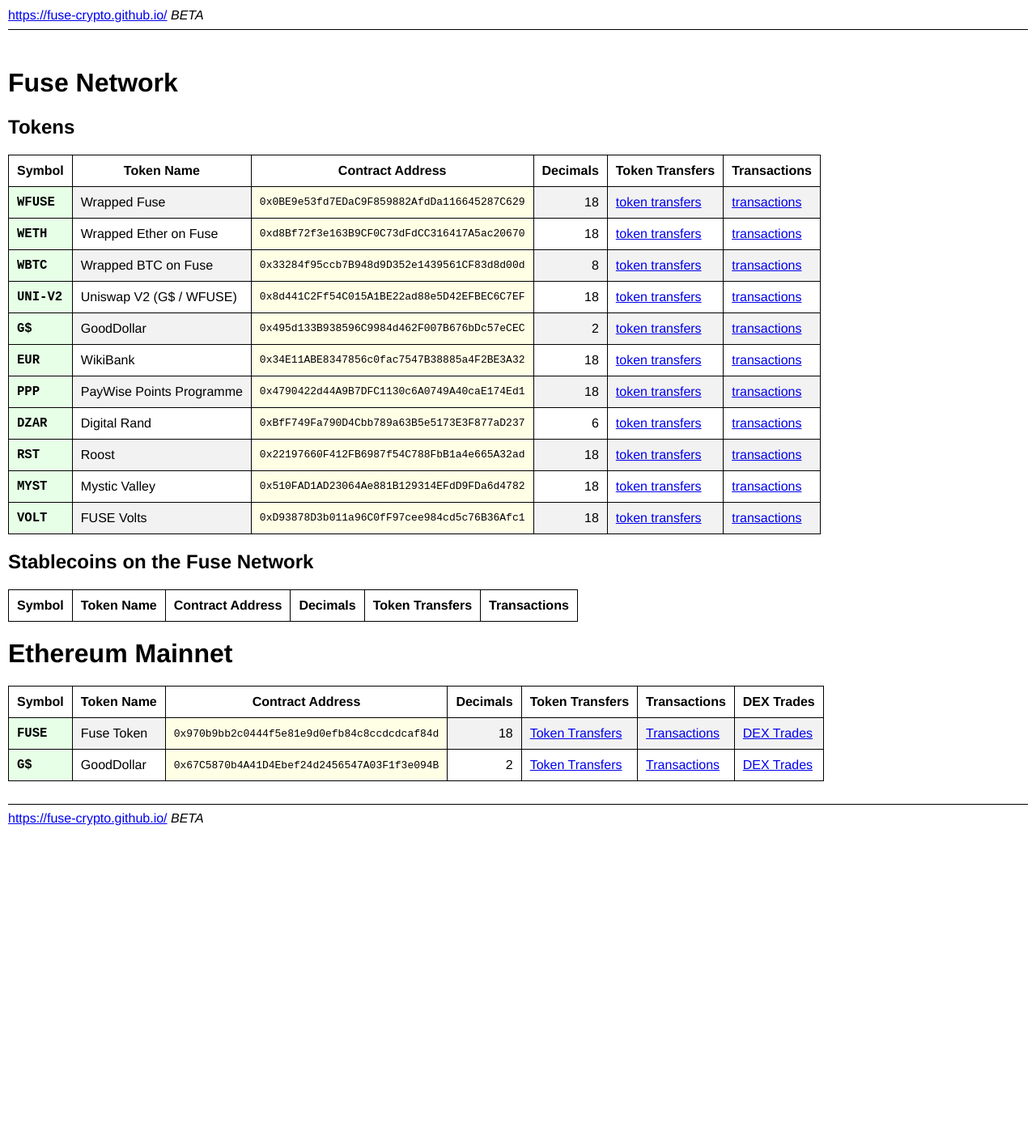
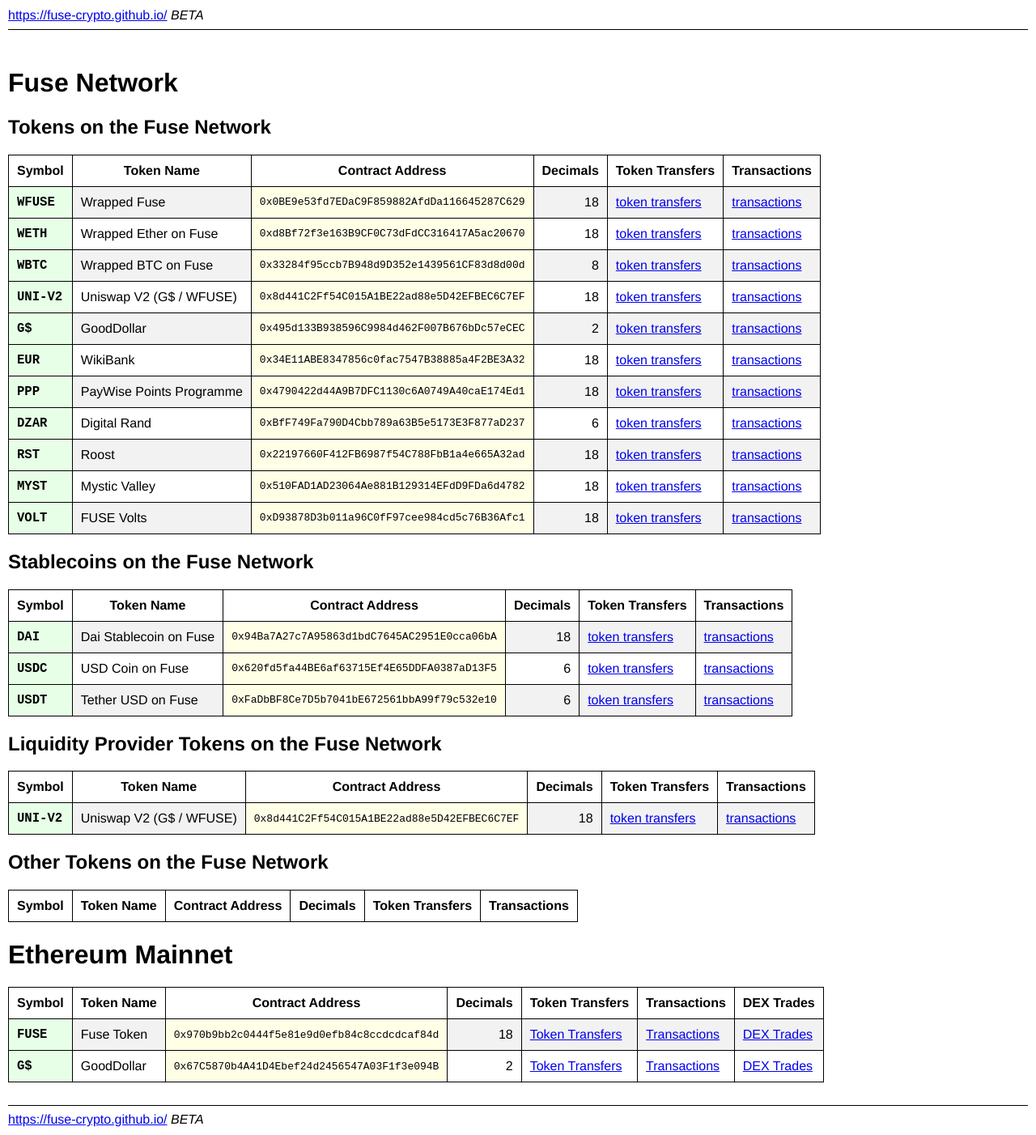
Before and after one commit to Fuse-Crypto/fuse-crypto.github.io, a Jekyll site: the page built from tokens/index.md, in a window 1280 px wide. Shown: the whole page at 81% size. Built offline with Jekyll 4.4.1, drawn with Linux system fonts in a browser that asks for light colours; before the commit the page ends 1030 px from its top, so only the background shows below that.

Commit message:
Update index.md

```diff
--- a/tokens/index.md
+++ b/tokens/index.md
@@ -5,7 +5,7 @@
 
 # Fuse Network
 
-## Tokens
+## Tokens on the Fuse Network
 
 <table><tbody><tr><th>Symbol</th><th>Token Name</th><th>Contract Address</th><th>Decimals</th><th>Token Transfers</th><th>Transactions</th></tr>
 {% for token in site.data.fuse-tokens %}
@@ -23,7 +23,37 @@
 ## Stablecoins on the Fuse Network
 
 <table><tbody><tr><th>Symbol</th><th>Token Name</th><th>Contract Address</th><th>Decimals</th><th>Token Transfers</th><th>Transactions</th></tr>
-{% for token in site.data.fuse-stablecoins %}
+{% for token in site.data.fuse-tokens-stablecoins %}
+    <tr>
+      <td class="symbol">{{ token.symbol }}</td>
+      <td>{{ token.name }}</td>
+      <td class="addr">{{ token.address }}</td>
+      <td class="r">{{ token.decimals }}</td>
+      <td><a href="https://explorer.fuse.io/tokens/{{ token.address }}/token_transfers" target="_blank">token transfers</a></td>
+      <td><a href="https://explorer.fuse.io/address/{{ token.address }}/transactions" target="_blank">transactions</a></td>
+    </tr>
+{% endfor %}
+</tbody></table>
+
+## Liquidity Provider Tokens on the Fuse Network
+
+<table><tbody><tr><th>Symbol</th><th>Token Name</th><th>Contract Address</th><th>Decimals</th><th>Token Transfers</th><th>Transactions</th></tr>
+{% for token in site.data.fuse-tokens-liquidity-providers %}
+    <tr>
+      <td class="symbol">{{ token.symbol }}</td>
+      <td>{{ token.name }}</td>
+      <td class="addr">{{ token.address }}</td>
+      <td class="r">{{ token.decimals }}</td>
+      <td><a href="https://explorer.fuse.io/tokens/{{ token.address }}/token_transfers" target="_blank">token transfers</a></td>
+      <td><a href="https://explorer.fuse.io/address/{{ token.address }}/transactions" target="_blank">transactions</a></td>
+    </tr>
+{% endfor %}
+</tbody></table>
+
+## Other Tokens on the Fuse Network
+
+<table><tbody><tr><th>Symbol</th><th>Token Name</th><th>Contract Address</th><th>Decimals</th><th>Token Transfers</th><th>Transactions</th></tr>
+{% for token in site.data.fuse-tokens-others %}
     <tr>
       <td class="symbol">{{ token.symbol }}</td>
       <td>{{ token.name }}</td>
```
